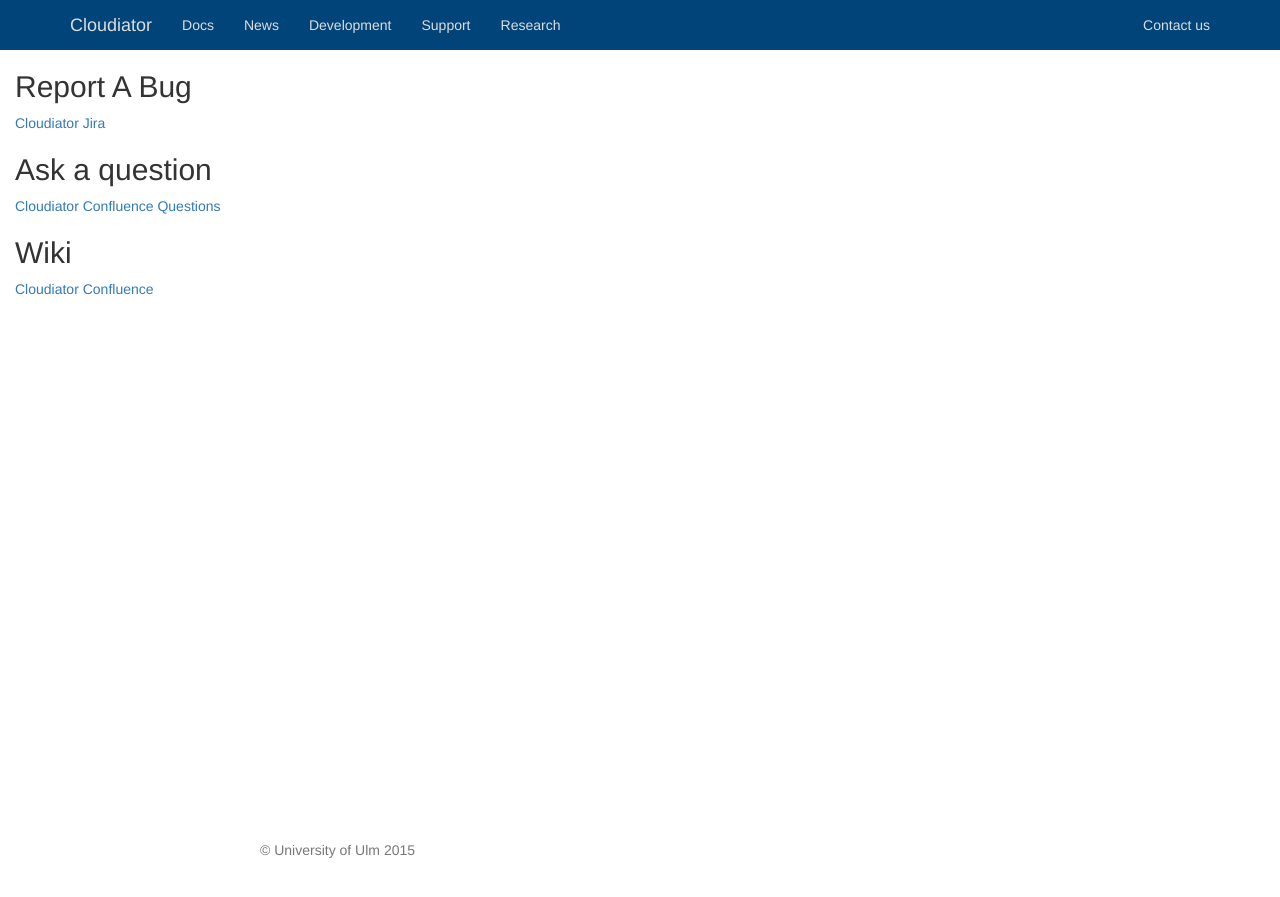
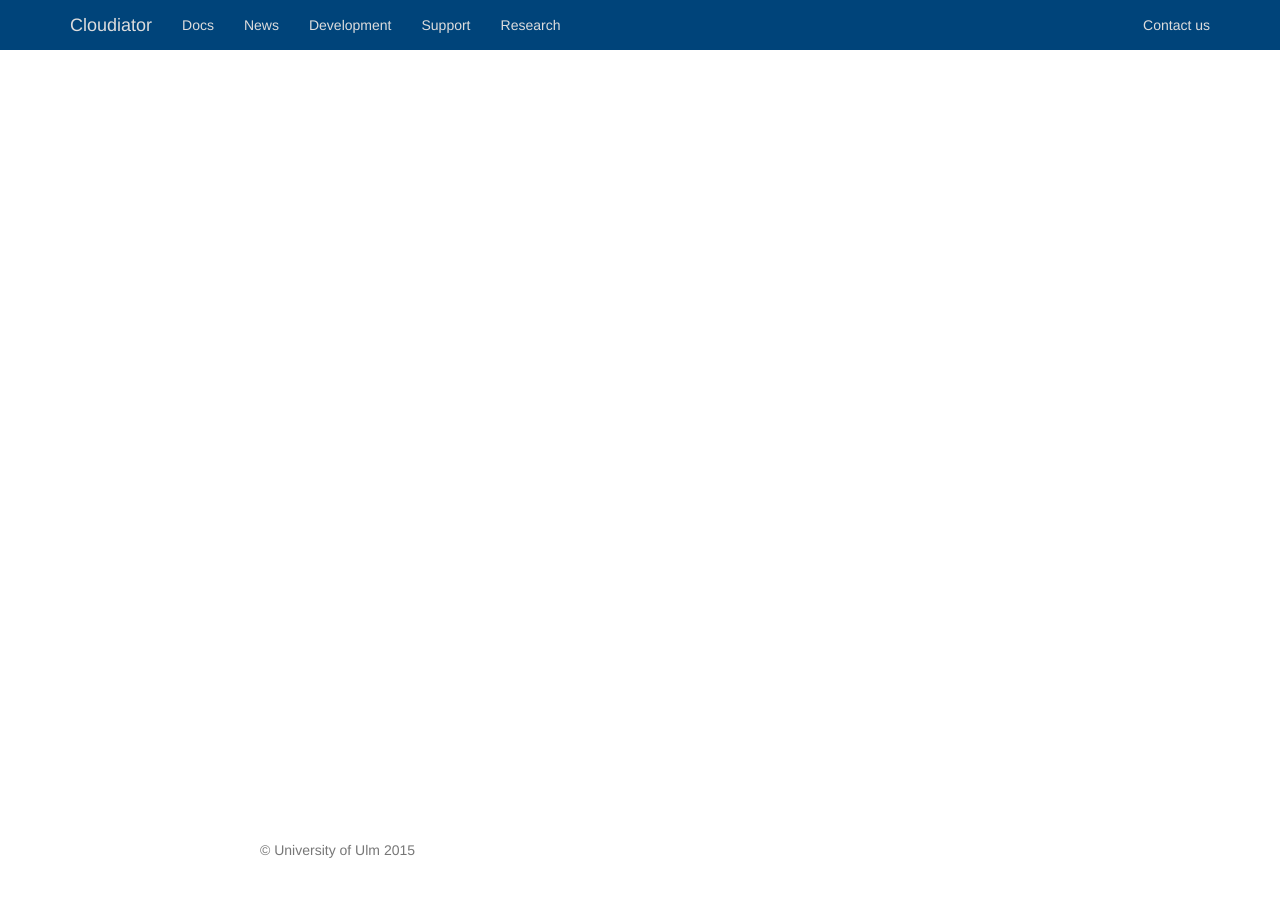
Before and after one commit to cloudiator/cloudiator.github.io, a Jekyll site: the page built from support.md, in a window 1280 px wide. Shown: the top 897 px of the page. Built offline with Jekyll 4.4.1, drawn with Linux system fonts in a browser that asks for light colours.

Commit message:
Deleted support links

```diff
--- a/support.md
+++ b/support.md
@@ -2,15 +2,3 @@
 title: Cloudiator
 layout: default
 ---
-
-## Report A Bug
-
-<a href="https://jira.cloudiator.org" target="_blank">Cloudiator Jira</a>
-
-## Ask a question
-
-<a href="https://confluence.cloudiator.org/questions" target="_blank">Cloudiator Confluence Questions</a>
-
-## Wiki
-
-<a href="https://confluence.cloudiator.org" target="_blank">Cloudiator Confluence</a>
```
